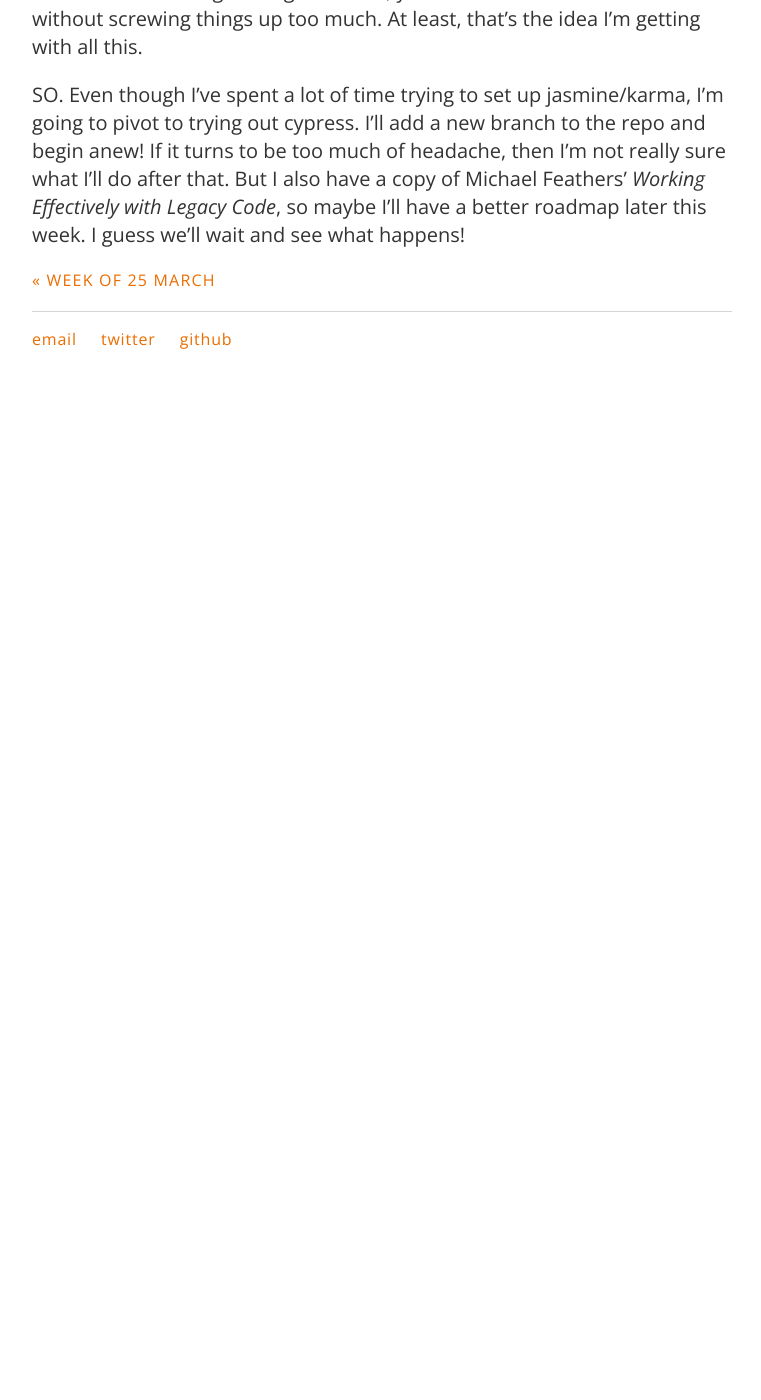
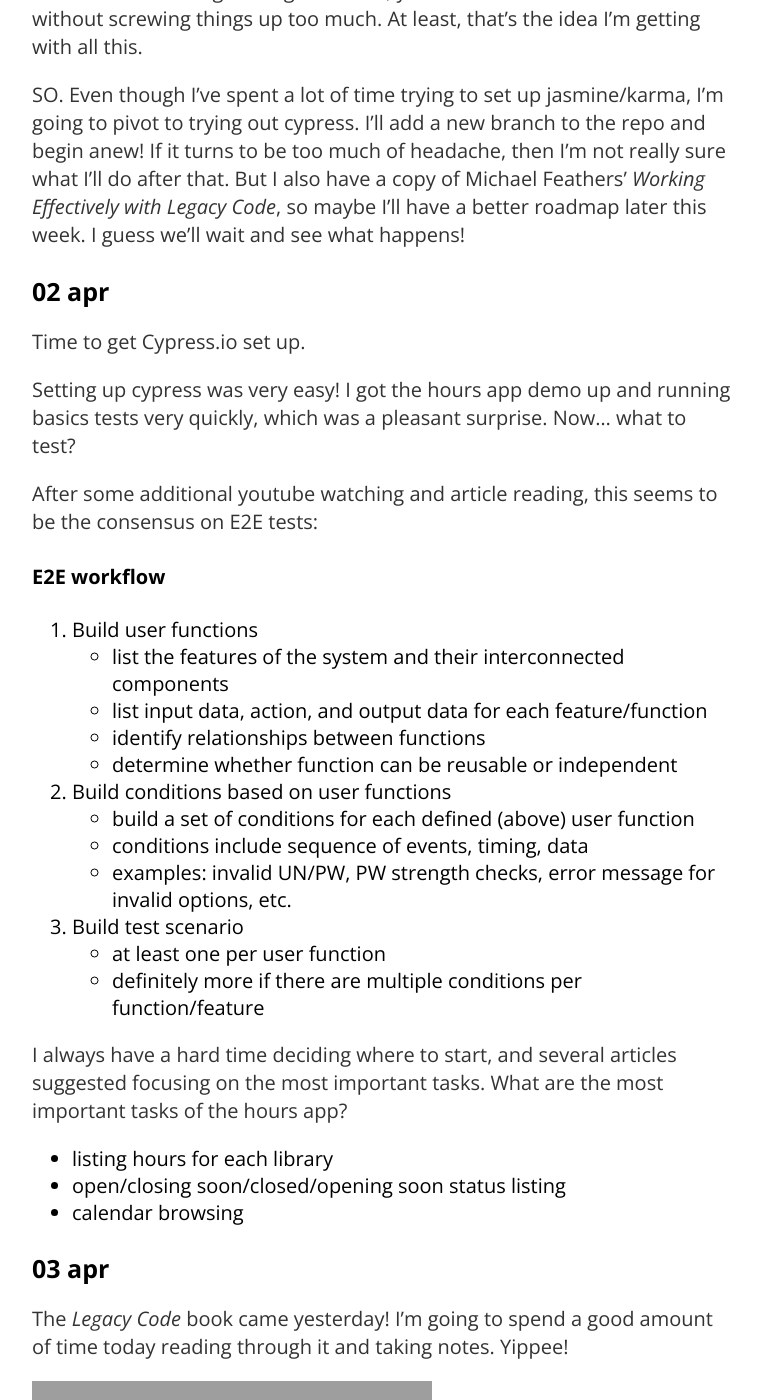
Before and after one commit to carylwyatt/carylwyatt.github.io, a Jekyll site: the page built from _posts/2019-04-01-week-of-01-apr.md, in a window 1280 px wide and 1400 px high, scrolled down 777 px. Shown: the whole window, without its empty margins (258-1019 px from the left). Built offline with Jekyll 4.4.1, drawn with Linux system fonts in a browser that asks for light colours; before the commit the page ends 1167 px from its top, so only the background shows below that; grey boxes are pictures that could not be loaded.

Commit message:
notes on e2e testing

```diff
--- a/_posts/2019-04-01-week-of-01-apr.md
+++ b/_posts/2019-04-01-week-of-01-apr.md
@@ -21,3 +21,38 @@ I'll read some of that and see where it takes me.
 More reading, more youtubes. I watched some legacy codebase talks that sent me down the path of looking at end-to-end testing instead of unit testing. Since a legacy codebase has so much going on, unit testing can be very difficult, especially for figuring out where to start. Starting with E2E tests gives you test coverage of an app's behavior, so when you go back and start refactoring/adding unit tests, you can maintain that behavior without screwing things up too much. At least, that's the idea I'm getting with all this.
 
 SO. Even though I've spent a lot of time trying to set up jasmine/karma, I'm going to pivot to trying out cypress. I'll add a new branch to the repo and begin anew! If it turns to be too much of headache, then I'm not really sure what I'll do after that. But I also have a copy of Michael Feathers' *Working Effectively with Legacy Code*, so maybe I'll have a better roadmap later this week. I guess we'll wait and see what happens!
+
+### 02 apr
+
+Time to get Cypress.io set up.
+
+Setting up cypress was very easy! I got the hours app demo up and running basics tests very quickly, which was a pleasant surprise. Now... what to test?
+
+After some additional youtube watching and article reading, this seems to be the consensus on E2E tests:
+
+#### E2E workflow
+
+1. Build user functions
+  * list the features of the system and their interconnected components
+  * list input data, action, and output data for each feature/function
+  * identify relationships between functions
+  * determine whether function can be reusable or independent
+1. Build conditions based on user functions
+  * build a set of conditions for each defined (above) user function
+  * conditions include sequence of events, timing, data
+  * examples: invalid UN/PW, PW strength checks, error message for invalid options, etc.
+1. Build test scenario
+  * at least one per user function
+  * definitely more if there are multiple conditions per function/feature
+
+I always have a hard time deciding where to start, and several articles suggested focusing on the most important tasks. What are the most important tasks of the hours app?
+
+* listing hours for each library
+* open/closing soon/closed/opening soon status listing
+* calendar browsing
+
+### 03 apr
+
+The *Legacy Code* book came yesterday! I'm going to spend a good amount of time today reading through it and taking notes. Yippee!
+
+![](https://media.giphy.com/media/ET3joD3mN6UEg/giphy.gif)
```
